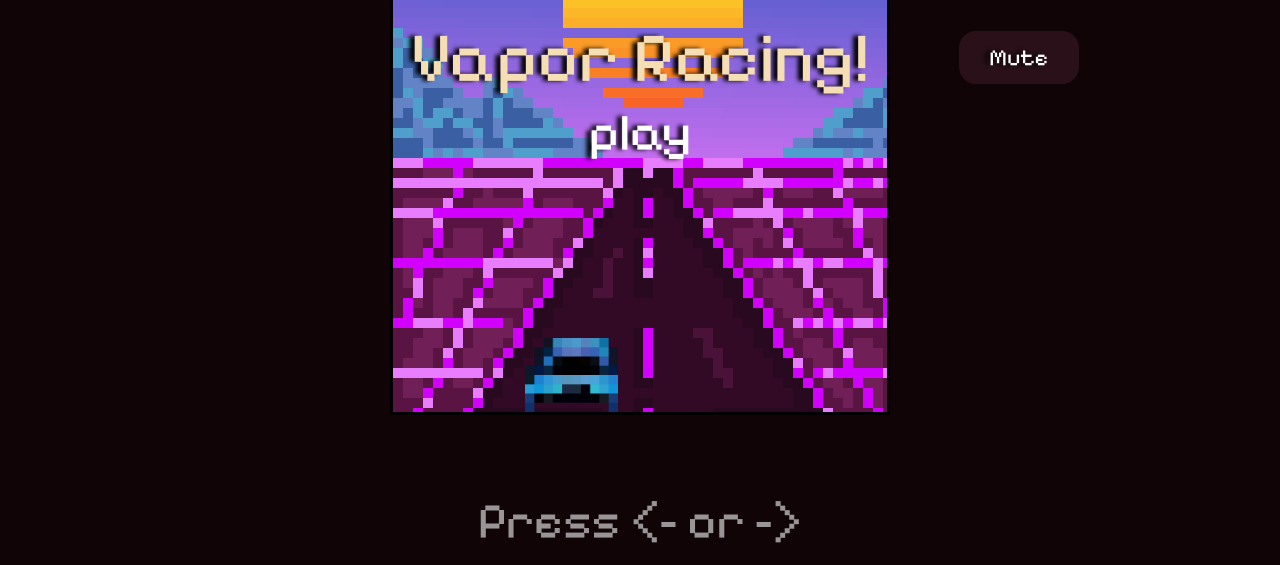
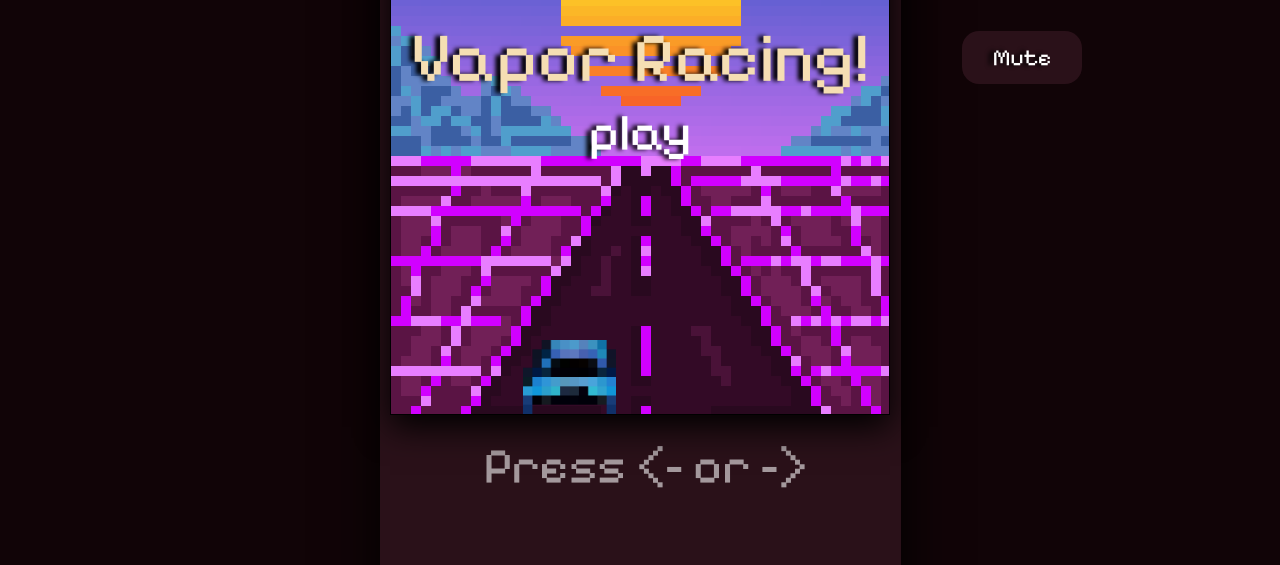
Before and after one commit to Icaro-Dener/Vapor-Racing, a plain HTML site: page index.html in a window 1280 px wide. Shown: the part 235-800 px from the top of the page. Drawn offline with Linux system fonts and the light colour scheme.

Commit message:
atualização design

```diff
--- a/index.html
+++ b/index.html
@@ -42,8 +42,9 @@
         <button class="botao1 " onclick="paraMusica()"> Mute</button>
         <button class="botao2 hidden" onclick="voltaMusica()"> Unmute</button>
     </div>
+
     <div class="aviso">
-        <p>Press <- or -></p>
+        <p class="Press">Press <- or -></p>
     </div>
     <script src="script.js"></script>
 </body>
--- a/style.css
+++ b/style.css
@@ -31,12 +31,12 @@ body {
     height: 500px;
     width: 500px;
     margin: auto;
-    border: 3px solid;
+    border: 1px solid;
     padding: 0px;
     position: relative;
     overflow: hidden;
+    box-shadow: black 0px 12px 32px;
 }
-
 .road {
     margin: 0;
 }
@@ -147,15 +147,32 @@ body {
 }
 
 .aviso {
+    position: relative;
+    top: -571px;
+    left: 0;
     color: white;
+    display: flex;
+    flex-flow: column;
+    justify-content: center;
+    align-items: center;
+    width: 521px;
+    height: 800px;
+    z-index: -1;
     margin: auto;
-    position: relative;
     text-align: center;
     font-size: 50px;
     padding: 4px;
     font-family: "Pixelify Sans", sans-serif;
     font-optical-sizing: auto;
     font-style: normal;
+    background-color: #2a1119;
+    box-shadow: black 1px 0px 51px;
+}
+
+.Press {
+    position: absolute;
+    left: 104px;
+    top: 520px;
     animation-name: intext;
     animation-duration: 15s;
 }
@@ -250,7 +267,7 @@ body {
     left: 387px;
     justify-content: end;
     margin: auto;
-    width: 6%;
+    width: 70px;
 }
 
 .botao1 {
@@ -269,9 +286,11 @@ body {
     transition: ease 0.5s;
     width: 120px;
 }
+
 .botao1:hover {
     background-color: #4b1b2a;
 }
+
 .botao2 {
     padding: 11px;
     background-color: #2a1119;
@@ -288,6 +307,7 @@ body {
     transition: ease 0.5s;
     width: 120px;
 }
+
 .botao2:hover {
     background-color: #4b1b2a;
 }
```
